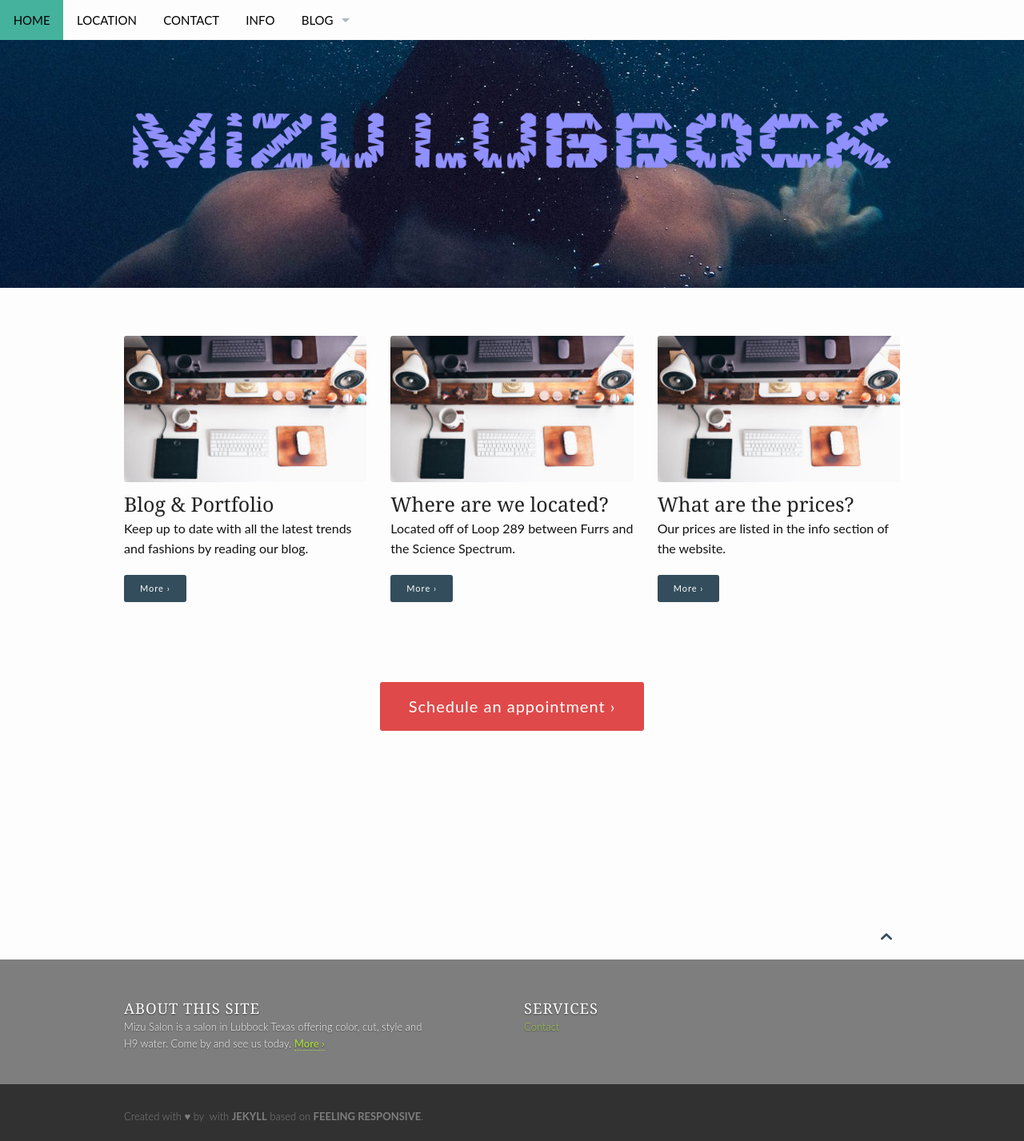
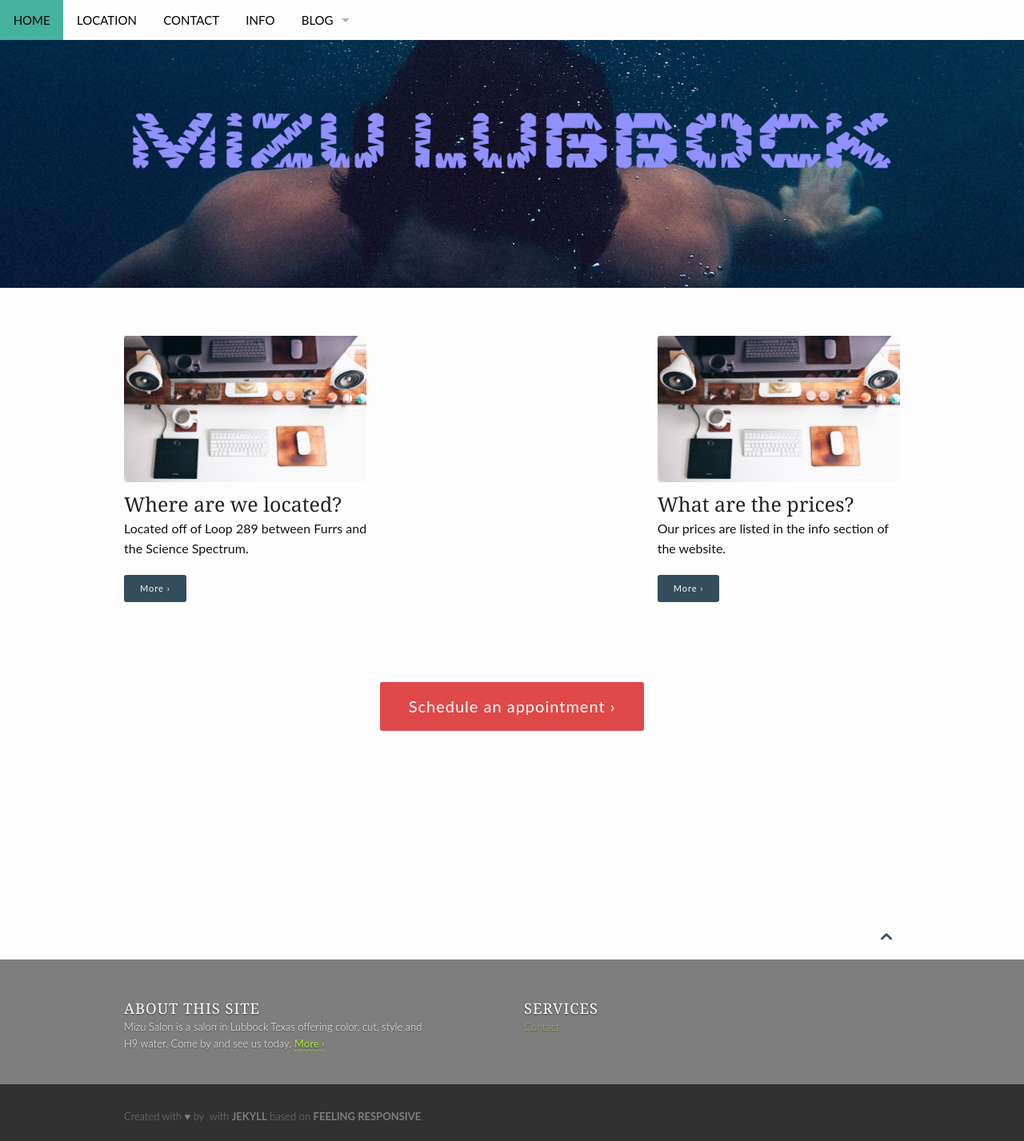
Before and after one commit to cprieger/Mizu, a Jekyll site: the page built from pages/pages-root-folder/index.md, in a window 1280 px wide. Shown: the whole page at 80% size. Built offline with Jekyll 4.4.1, drawn with Linux system fonts in a browser that asks for light colours; part of the change alters nothing that is shown.

Commit message:
Removing the Blog pages for now will implement if we use later.

```diff
--- a/pages/pages-root-folder/index.md
+++ b/pages/pages-root-folder/index.md
@@ -7,17 +7,17 @@
 layout: frontpage
 header:
   image_fullwidth: header_unsplash_12.jpg
+#widget1:
+#  title: "Blog & Portfolio"
+#  url: 'http://mizulubbock.com/blog/'
+#  image: widget-1-302x182.jpg
+#  text: 'Keep up to date with all the latest trends and fashions by reading our blog.'
 widget1:
-  title: "Blog & Portfolio"
-  url: 'http://mizulubbock.com/blog/'
-  image: widget-1-302x182.jpg
-  text: 'Keep up to date with all the latest trends and fashions by reading our blog.'
-widget2:
   title: "Where are we located?"
   url: 'http://mizulubbock.com/location/'
   image: widget-1-302x182.jpg
   text: 'Located off of Loop 289 between Furrs and the Science Spectrum.'
-widget3:
+widget2:
   title: "What are the prices?"
   url: 'http://mizulubbock.com/info/'
   image: widget-1-302x182.jpg
```
